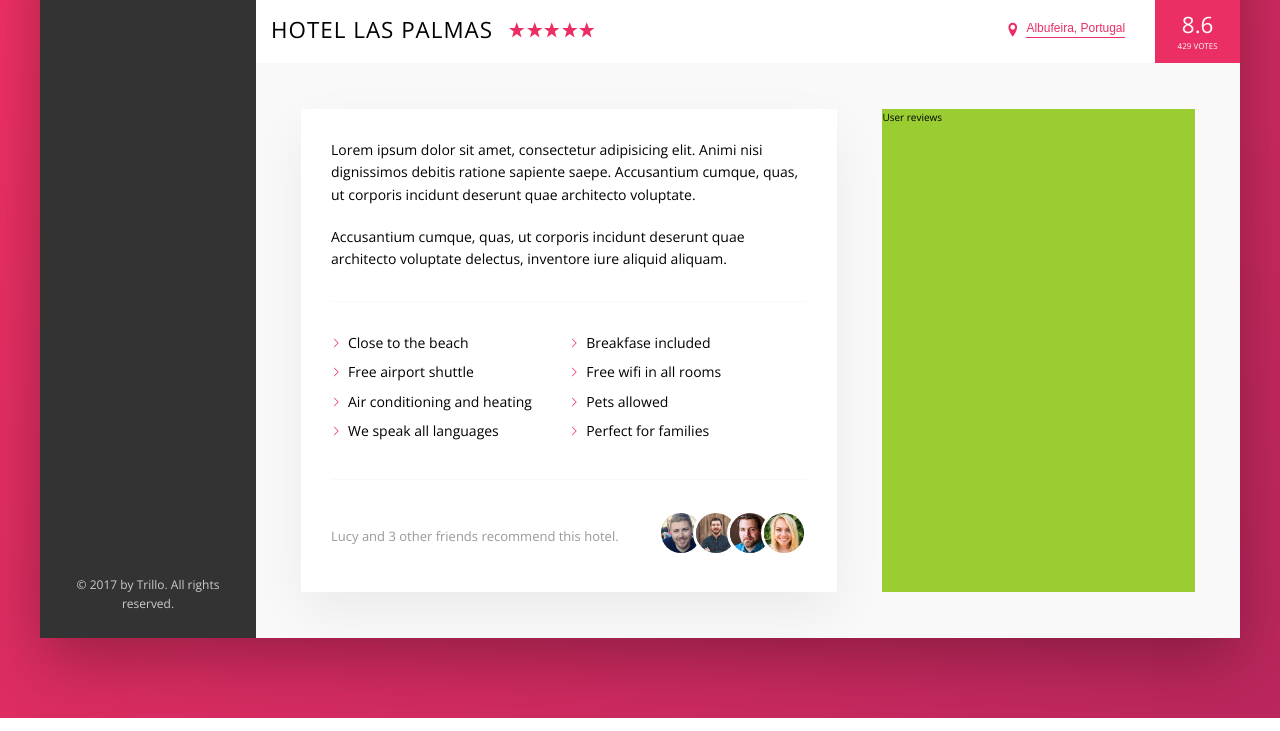
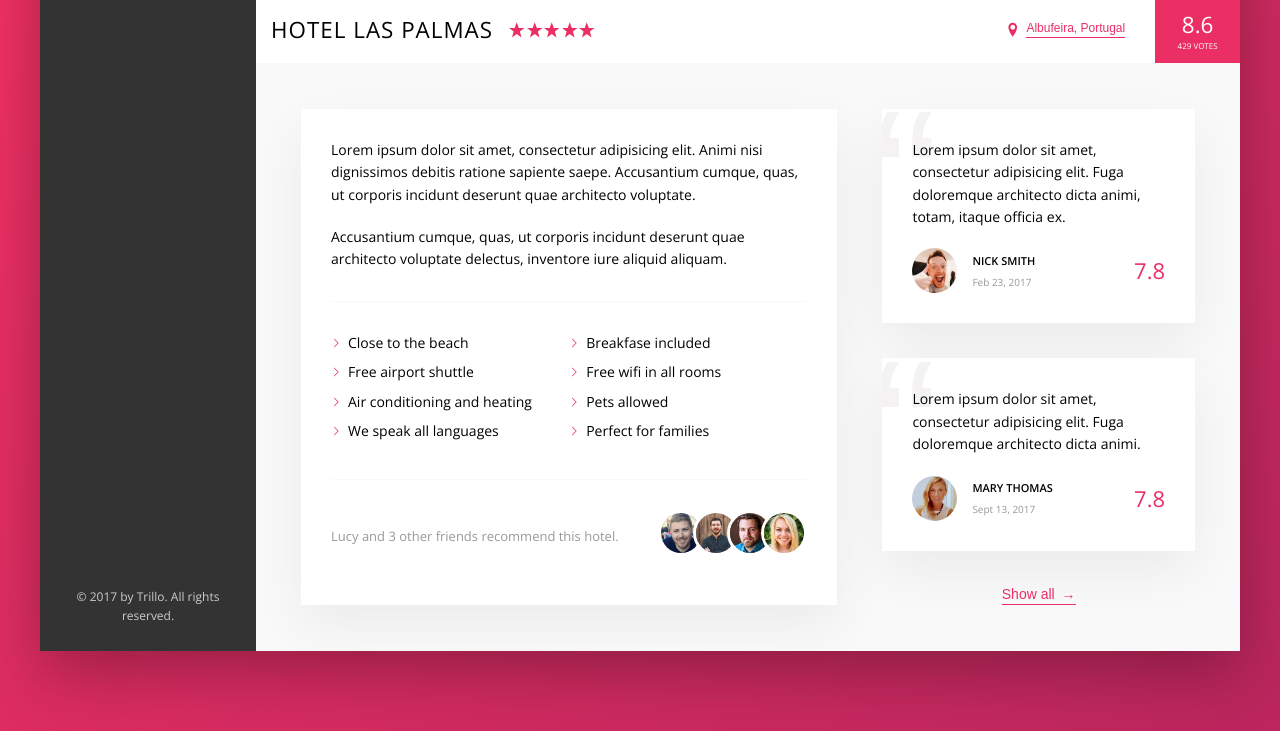
Before and after one commit to TheJamsterCodes/hotel-booking-app, a website: page index.html in a window 1280 px wide. Shown: the part 538-1269 px from the top of the page. Drawn offline with nearby package versions, Linux system fonts and the light colour scheme.

Commit message:
Added styles and copy to reviews.

```diff
--- a/index.html
+++ b/index.html
@@ -178,7 +178,43 @@
                         </div>
 
                         <div class="user-reviews">
-                            User reviews
+                            <figure class="review">
+                                <blockquote class="review__text">
+                                    Lorem ipsum dolor sit amet, consectetur adipisicing elit. Fuga doloremque architecto dicta animi, totam, itaque officia
+                                    ex.
+                                </blockquote>
+                                <figcaption class="review__user">
+                                    <img src="img/user-1.jpg" alt="User 1" class="review__photo" />
+                                    <div class="review__user-box">
+                                        <p class="review__user-name">
+                                            Nick Smith
+                                        </p>
+                                        <p class="review__user-date">
+                                            Feb 23, 2017
+                                        </p>
+                                    </div>
+                                    <div class="review__rating">7.8</div>
+                                </figcaption>
+                            </figure>
+                            <figure class="review">
+                                <blockquote class="review__text">
+                                    Lorem ipsum dolor sit amet, consectetur adipisicing elit. Fuga doloremque architecto dicta animi.
+                                </blockquote>
+                                <figcaption class="review__user">
+                                    <img src="img/user-2.jpg" alt="User 2" class="review__photo" />
+                                    <div class="review__user-box">
+                                        <p class="review__user-name">
+                                            Mary Thomas
+                                        </p>
+                                        <p class="review__user-date">
+                                            Sept 13, 2017
+                                        </p>
+                                    </div>
+                                    <div class="review__rating">7.8</div>
+                                </figcaption>
+                            </figure>
+
+                            <button class="btn-inline">Show all <span>&rarr;</span></button>
                         </div>
 
                     </div>
--- a/sass/_components.scss
+++ b/sass/_components.scss
@@ -268,8 +268,17 @@
   cursor: pointer;
   transition: all .2s;
 
+  & span {
+    margin-left: 3px;
+    transition: margin-left .2s;
+  }
+
   &:hover {
     color: var(--color-gray-dark-1);
+
+    span {
+      margin-left: 8px;
+    }
   }
 
   &:focus {
@@ -363,3 +372,66 @@
     }
   }
 }
+
+// Review
+.review {
+  background-color: #fff;
+  box-shadow: var(--shadow-light);
+  padding: 3rem;
+  margin-bottom: 3.5rem;
+  position: relative;
+  overflow: hidden;
+
+  &__text {
+    padding-bottom: 2rem;
+    z-index: 10;
+    position: relative;
+  }
+
+  &__user {
+    display: flex;
+    align-items: center;
+  }
+
+  &__photo {
+    height: 4.5rem;
+    width: 4.5rem;
+    border-radius: 50%;
+    margin-right: 1.5rem;
+  }
+
+  &__rating {
+    color: var(--color-primary);
+    font-size: 2.2rem;
+    font-weight: 300;
+  }
+
+  &__user-box {
+    margin-right: auto;
+
+  }
+
+  &__user-name {
+    font-size: 1.1rem;
+    font-weight: 600;
+    text-transform: uppercase;
+    margin-bottom: .4rem;
+  }
+
+  &__user-date {
+    font-size: 1rem;
+    color: var(--color-gray-dark-3);
+  }
+
+  &::before {
+    content: "\201C";
+    position: absolute;
+    top: -2.75rem;
+    left: -1rem;
+    font-size: 20rem;
+    font-family: sans-serif;
+    line-height: 1;
+    color: var(--color-gray-light-2);
+    z-index: 1;
+  }
+}
--- a/sass/_layout.scss
+++ b/sass/_layout.scss
@@ -36,6 +36,7 @@
 }
 
 .detail {
+  font-size: 1.4rem;
   display: flex;
   padding: 4.5rem;
   background-color: var(--color-gray-light-1);
@@ -43,7 +44,6 @@
 }
 
 .description {
-  font-size: 1.4rem;
   background-color: #fff;
   box-shadow: var(--shadow-light);
   padding: 3rem;
@@ -52,6 +52,8 @@
 }
 
 .user-reviews {
-  background-color: yellowgreen;
   flex: 1;
+  display: flex;
+  flex-direction: column;
+  align-items: center;
 }
```
Also changed, not shown: css/style.css.
